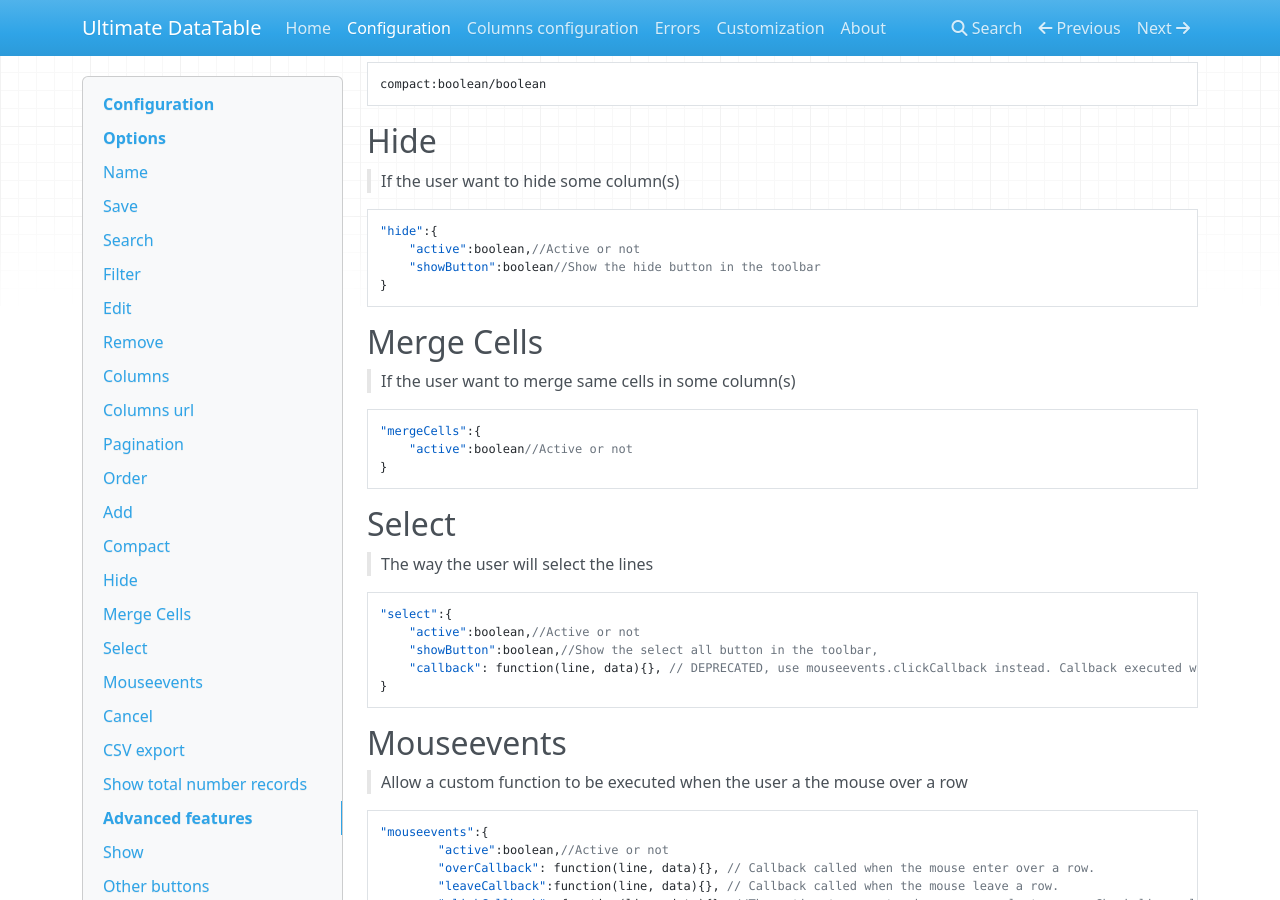
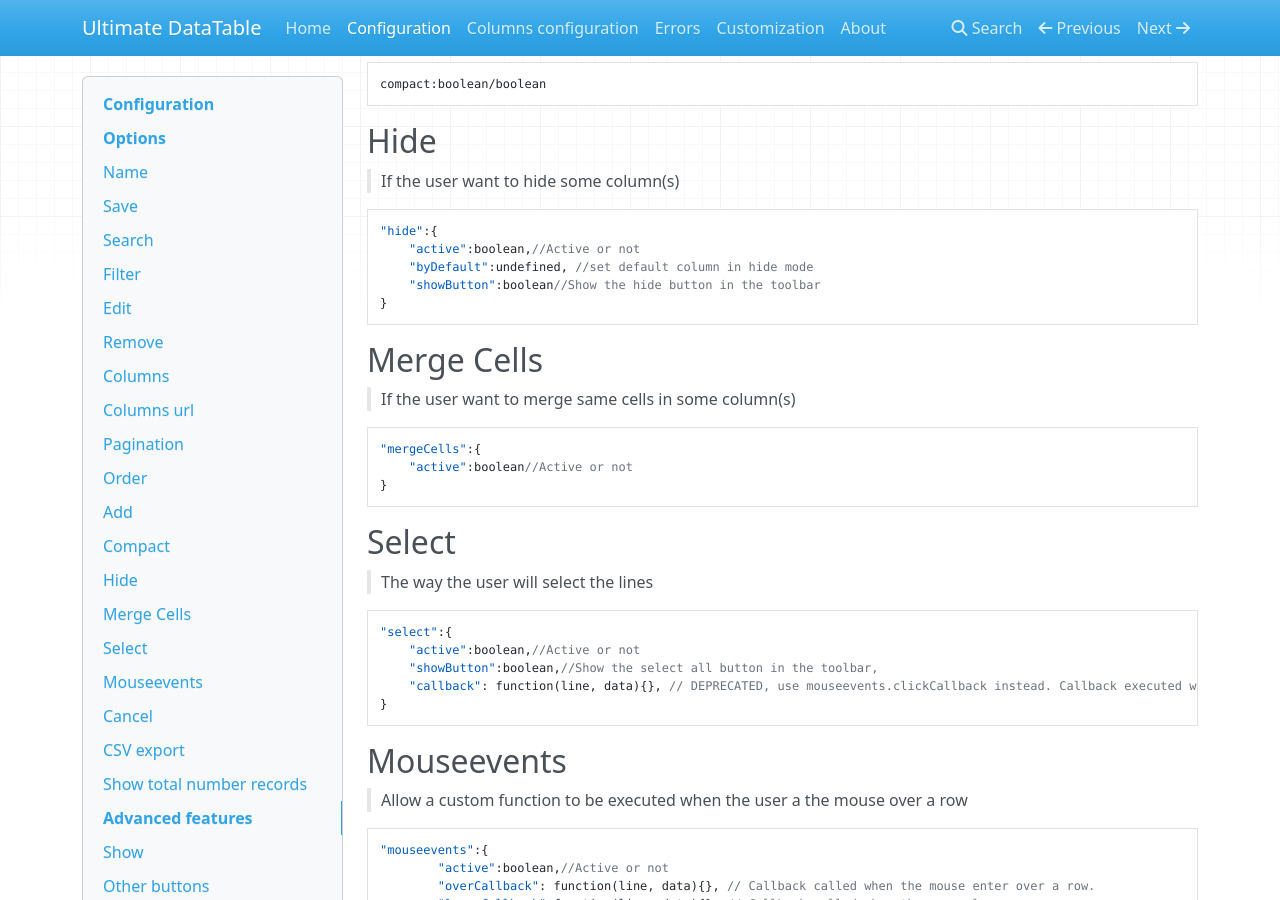
Before and after one commit to institut-de-genomique/Ultimate-DataTable, an MkDocs documentation site: the page built from docs/configuration.md, in a window 1280 px wide and 900 px high, scrolled down 3939 px. Built offline with MkDocs 1.6.1, drawn with Linux system fonts in a browser that asks for light colours; nearby versions of some CDN libraries; old or Windows-style settings are respelled for this version of MkDocs.

Commit message:
add hide.byDefault configuration doc

````diff
--- a/docs/configuration.md
+++ b/docs/configuration.md
@@ -172,6 +172,7 @@ compact:boolean/boolean
 ```json
 "hide":{
 	"active":boolean,//Active or not
+	"byDefault":undefined, //set default column in hide mode
 	"showButton":boolean//Show the hide button in the toolbar
 }
 ```
````
